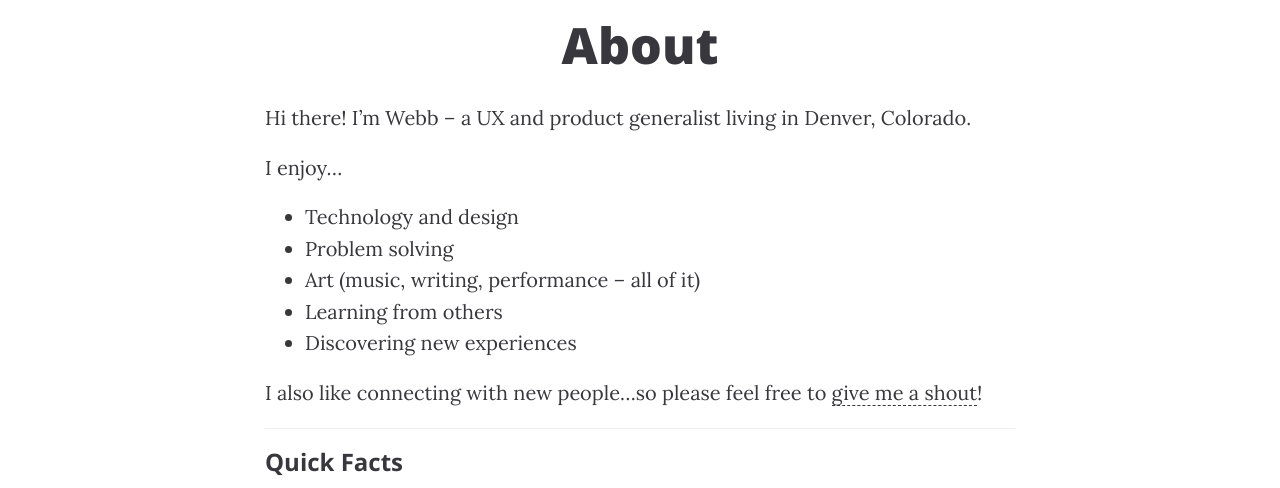
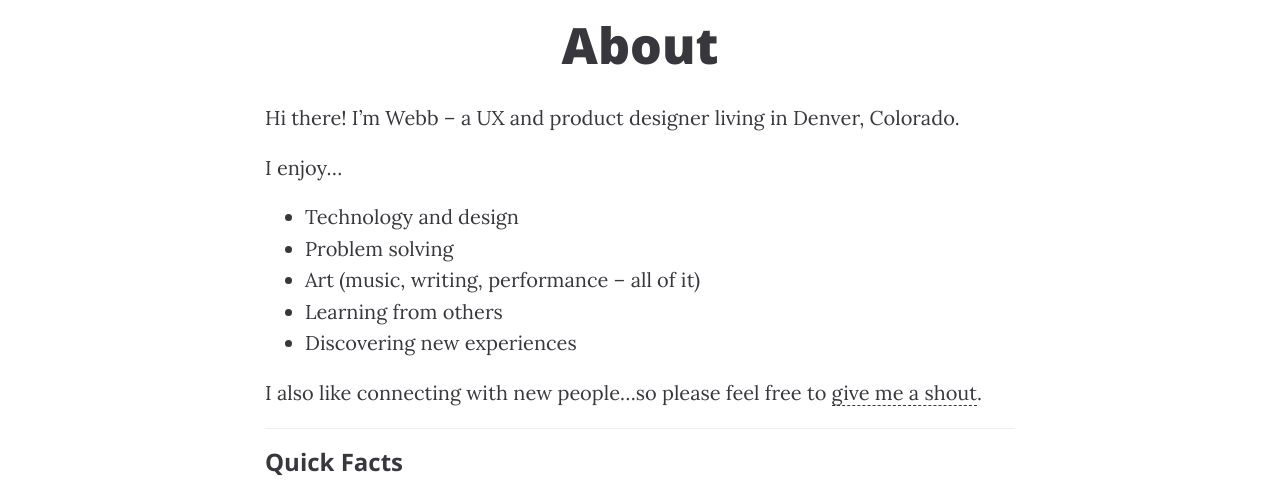
Before and after one commit to emerywebster/emerywebster.github.io, a Jekyll site: the page built from about.md, in a window 1280 px wide and 900 px high. Shown: the part 137-625 px from the top of the window. Built offline with Jekyll 4.4.1, drawn with Linux system fonts in a browser that asks for light colours; nearby versions of some CDN libraries.

Commit message:
minor text changes

```diff
--- a/about.md
+++ b/about.md
@@ -4,7 +4,7 @@ title: About
 permalink: /about/
 feature-img: "img/beav.jpg"
 ---
-Hi there! I'm Webb &ndash; a UX and product generalist living in Denver, Colorado.
+Hi there! I'm Webb &ndash; a UX and product designer living in Denver, Colorado.
 
 I enjoy...
 
@@ -14,7 +14,7 @@ I enjoy...
 - Learning from others
 - Discovering new experiences
 
-I also like connecting with new people...so please feel free to [give me a shout](mailto:webb.henderson@gmail.com)!
+I also like connecting with new people...so please feel free to [give me a shout](mailto:webb.henderson@gmail.com).
 
 ---
 
```
Also changed, not shown: _posts/2017-03-26-framer.md (+1 -1 lines).
